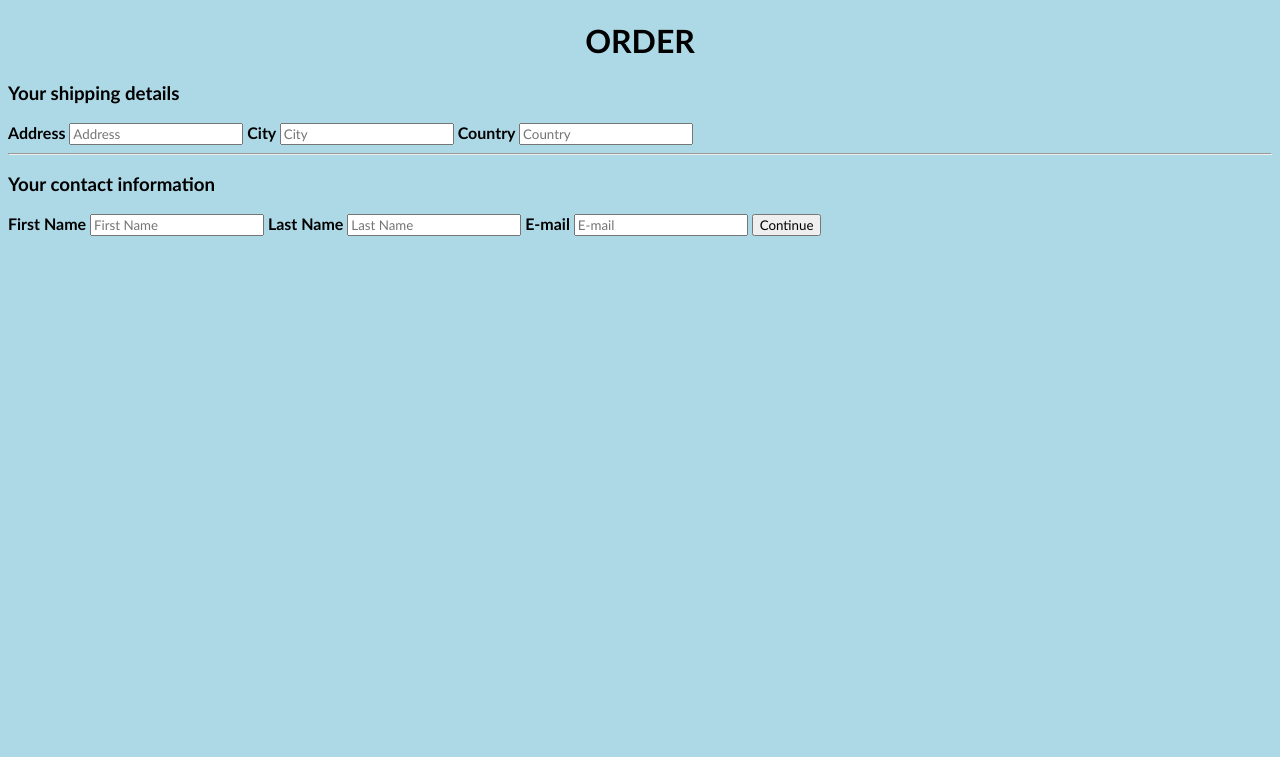
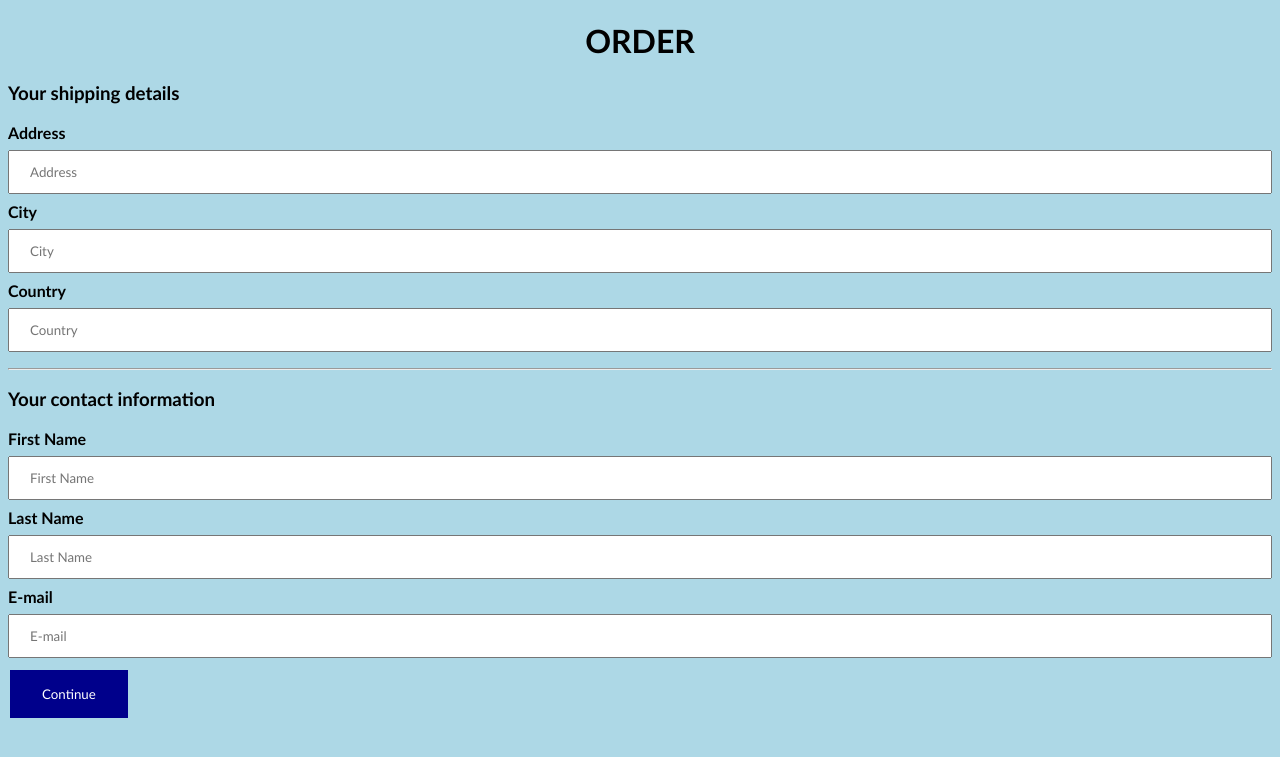
Before and after one commit to Agnis800/AV-promotion-merch-shop, a PHP site: page /order.php in a window 1280 px wide. Shown: the top 757 px of the page. Run offline with PHP 8.4, Linux system fonts and the light colour scheme.

Commit message:
uzlabota CSS forma "order" sadaļā

```diff
--- a/pages/css/order.css
+++ b/pages/css/order.css
@@ -10,6 +10,20 @@ h1 {
     text-align: center;
 }
 
-input {
+input[type=text] {
     display: inline-block;
+    width: 100%;
+    padding: 12px 20px;
+    margin: 8px 0;
+    box-sizing: border-box;
 }
+
+input[type=submit] {
+    background-color:darkblue;
+    border: none;
+    color: white;
+    padding: 16px 32px;
+    text-decoration: none;
+    margin: 4px 2px;
+    cursor: pointer;
+}
```
